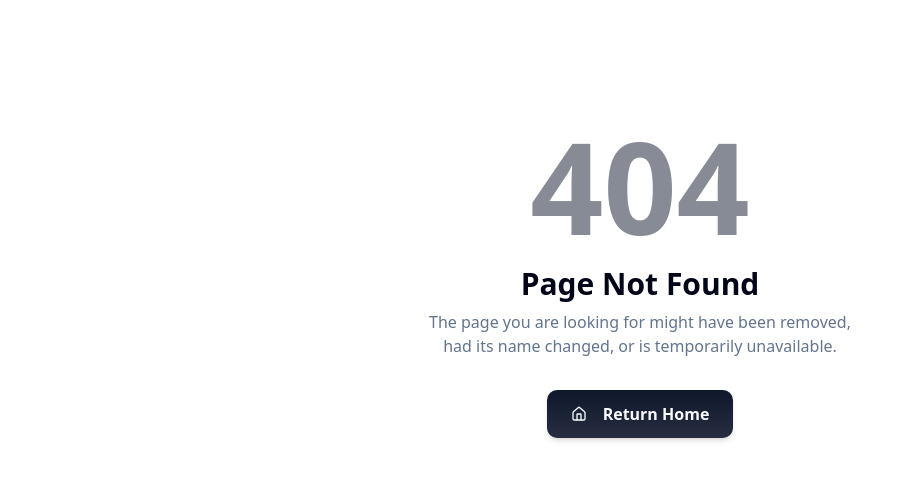
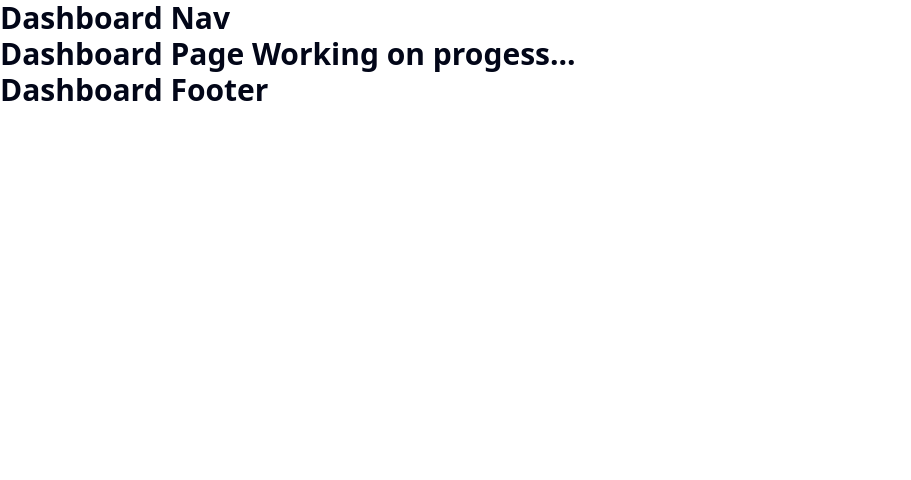
Before and after one commit to naims6/CareNow, a Next.js app: page /dashboard in a window 1280 px wide. Before the commit this address had no page. Shown: the top 480 px of the page, without its empty margins (0-911 px from the left). Built offline with nearby package versions, Linux system fonts and the light colour scheme.

Commit message:
user dashboard layout maked.

```diff
--- /dev/null
+++ b/src/app/(dashboard)/dashboard/page.tsx
@@ -0,0 +1,11 @@
+import React from "react";
+
+const Dashboard = () => {
+  return (
+    <div>
+      <h1 className="text-3xl font-bold">Dashboard Page Working on progess...</h1>
+    </div>
+  );
+};
+
+export default Dashboard;
--- /dev/null
+++ b/src/app/(dashboard)/layout.tsx
@@ -0,0 +1,13 @@
+export default function DashboardLayout({
+  children,
+}: Readonly<{
+  children: React.ReactNode;
+}>) {
+  return (
+    <>
+      <h1 className="text-3xl font-bold">Dashboard Nav</h1>
+      {children}
+      <h1 className="text-3xl font-bold">Dashboard Footer</h1>
+    </>
+  );
+}
```
